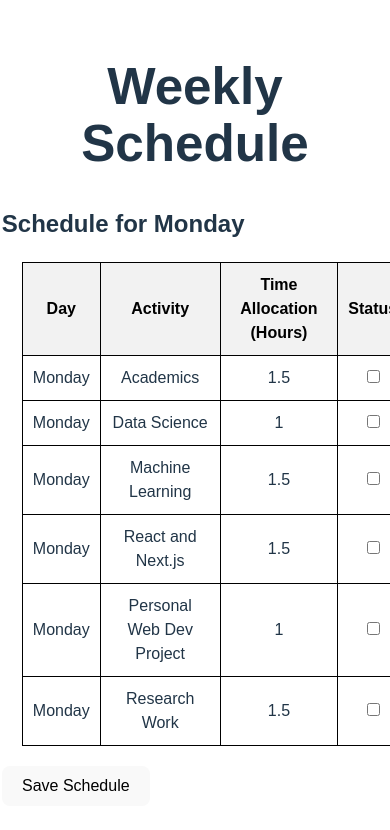
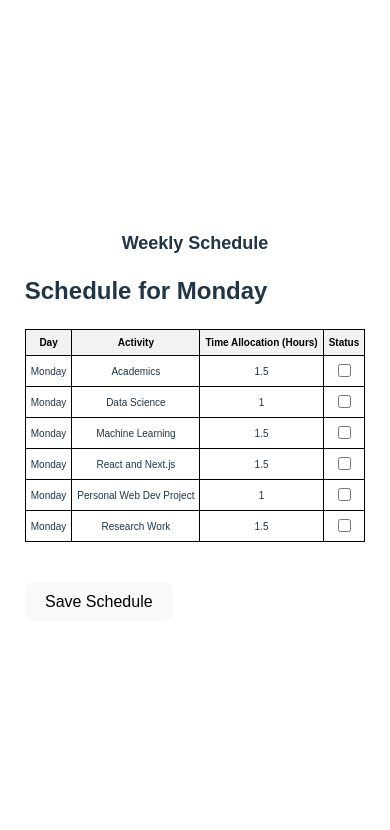
Before and after one commit to RafinEazdan/Online_Daily_Routine, a React (Vite) app in the folder Online_Routine/: page / in a window 390 px wide. Shown: the top 830 px of the page. Built offline with nearby package versions, Linux system fonts and the light colour scheme.

Commit message:
Update App.css

```diff
--- a/Online_Routine/src/App.css
+++ b/Online_Routine/src/App.css
@@ -2,7 +2,7 @@ body {
   font-family: Arial, sans-serif;
   margin: 10px;
   padding: 0;
- justify-content: center;
+  justify-content: center;
 }
 
 h1 {
@@ -13,18 +13,18 @@ h1 {
 .date-inputs {
   display: flex;
   justify-content: center;
+  flex-wrap: wrap; /* Allows wrapping for smaller screens */
   margin-bottom: 20px;
 }
 
 .date-inputs label {
-  margin: 0 10px;
+  margin: 5px 10px; /* Reduced margin for better spacing on smaller screens */
 }
 
 table {
   width: 100%;
   border-collapse: collapse;
-  margin: 20px 20px 0 20px;
-  position: center;
+  margin: 20px 0; /* Adjusted margin for consistency */
 }
 
 table, th, td {
@@ -34,9 +34,44 @@ table, th, td {
 th, td {
   padding: 10px;
   text-align: center;
+  word-wrap: break-word; /* Prevents overflow of text */
 }
 
 th {
   background-color: #f2f2f2;
   color: black;
 }
+
+/* Responsive Design */
+@media (max-width: 768px) {
+  .date-inputs {
+    flex-direction: column; /* Stack labels vertically */
+    align-items: center;
+  }
+
+  table {
+    font-size: 12px; /* Adjust font size for smaller screens */
+  }
+
+  th, td {
+    padding: 8px; /* Reduce padding for better fit */
+  }
+}
+
+@media (max-width: 480px) {
+  body {
+    margin: 5px; /* Reduce margins for very small screens */
+  }
+
+  h1 {
+    font-size: 18px; /* Adjust header size */
+  }
+
+  table {
+    font-size: 10px; /* Further reduce font size */
+  }
+
+  th, td {
+    padding: 5px; /* Smaller padding for narrow screens */
+  }
+}
```
